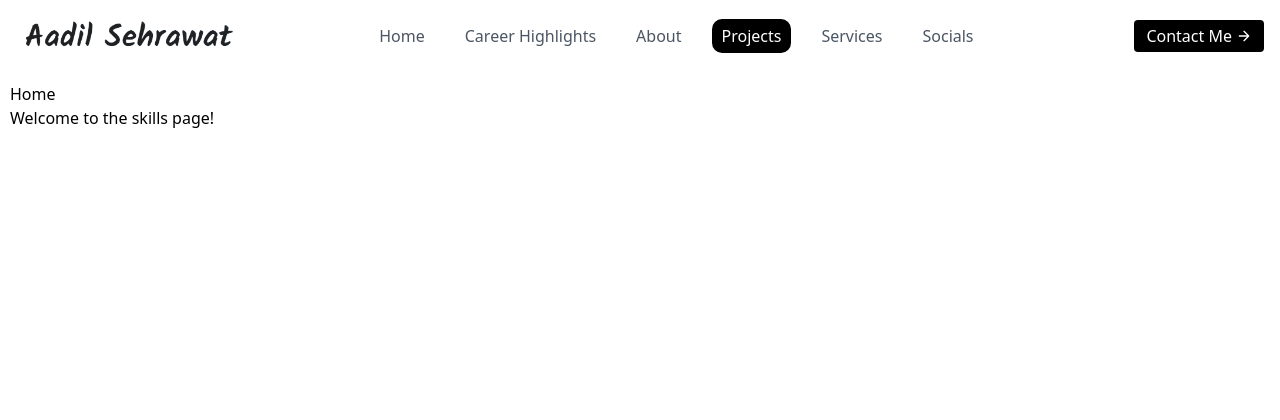
After one commit to aadilsehrawat/portfolio, a Django app: page /skills-and-projects/skills/ in a window 1280 px wide. The commit adds this page. Shown: the top 420 px of the page. Run offline with Django 5.2, Linux system fonts and the light colour scheme; some libraries are stand-ins or nearby versions.

Commit message:
Spiltter projects into skills and projects (URLs + Views + HTML Directories + updated nav link)

```diff
--- a/main/templates/components/navbar.html
+++ b/main/templates/components/navbar.html
@@ -8,7 +8,7 @@
     <a href="{% url 'home' %}" class="mr-5 nav-link {% if active_tab == 'home' %}nav-active{% endif %}">Home</a>
     <a href="{% url 'career' %}" class="mr-5 nav-link {% if active_tab == 'career' %}nav-active{% endif %}">Career Highlights</a>
     <a href="{% url 'about' %}" class="mr-5 nav-link {% if active_tab == 'about' %}nav-active{% endif %}">About</a>
-    <a href="{% url 'projects' %}" class="mr-5 nav-link {% if active_tab == 'projects' %}nav-active{% endif %}">Projects</a>
+    <a href="{% url 'skills-projects' %}" class="mr-5 nav-link {% if active_tab == 'skills-projects' %}nav-active{% endif %}">Projects</a>
     <a href="{% url 'services' %}" class="mr-5 nav-link {% if active_tab == 'services' %}nav-active{% endif %}">Services</a>
     <a href="{% url 'socials' %}" class="mr-5 nav-link {% if active_tab == 'socials' %}nav-active{% endif %}">Socials</a>
     </nav>
--- /dev/null
+++ b/main/templates/main/skills-and-projects/skills.html
@@ -0,0 +1,8 @@
+{% extends "base.html" %}
+
+{% block title %}Skills{% endblock title %}
+
+{% block body %}
+    <h1>Home</h1>
+    <p>Welcome to the skills page!</p>
+{% endblock body %}
--- a/main/urls.py
+++ b/main/urls.py
@@ -8,7 +8,9 @@ urlpatterns = [
     path('career/education/', education, name='education'),
     path('career/work/', workX, name='workX'),
     path('about/', about, name='about'),
-    path('projects/', projects, name='projects'),
+    path('skills-and-projects/', skills_and_projects, name='skills-projects'),
+    path('skills-and-projects/skills/', skills, name='skills'),
+    path('skills-and-projects/projects/', projects, name='projects'),
     path('services/', services, name='services'),
     path('contact/', contact, name='contact'),
     path('socials/', socials, name='socials'),
--- a/main/views.py
+++ b/main/views.py
@@ -13,8 +13,12 @@ def workX(request):
     return render(request, 'main/career/workX.html', {'active_tab': 'career'})
 def about(request):
     return render(request, 'main/about.html', {'active_tab': 'about'})
+def skills_and_projects(request):
+    return redirect('projects')
+def skills(request):
+    return render(request, 'main/skills-and-projects/skills.html', {'active_tab': 'skills-projects'})
 def projects(request):
-    return render(request, 'main/projects.html', {'active_tab': 'projects'})
+    return render(request, 'main/skills-and-projects/projects.html', {'active_tab': 'skills-projects'})
 def services(request):
     return render(request, 'main/services.html', {'active_tab': 'services'})
 def contact(request):
```
Also changed, not shown: main/templates/main/skills-and-projects/projects.html (renamed from main/templates/main/projects.html).
